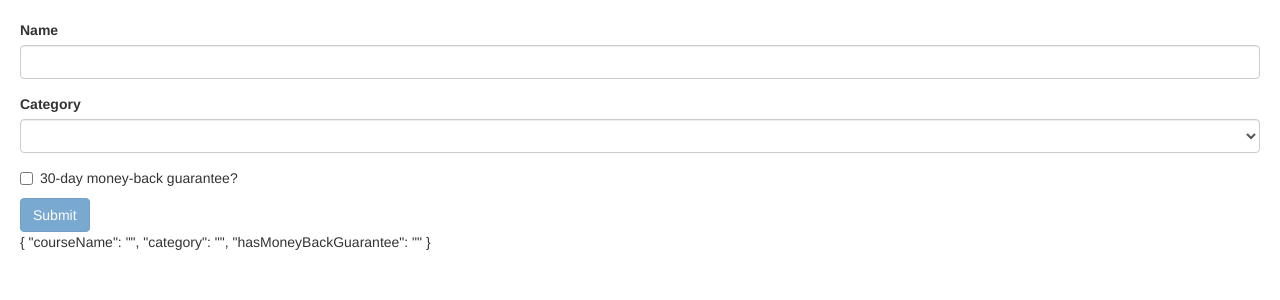
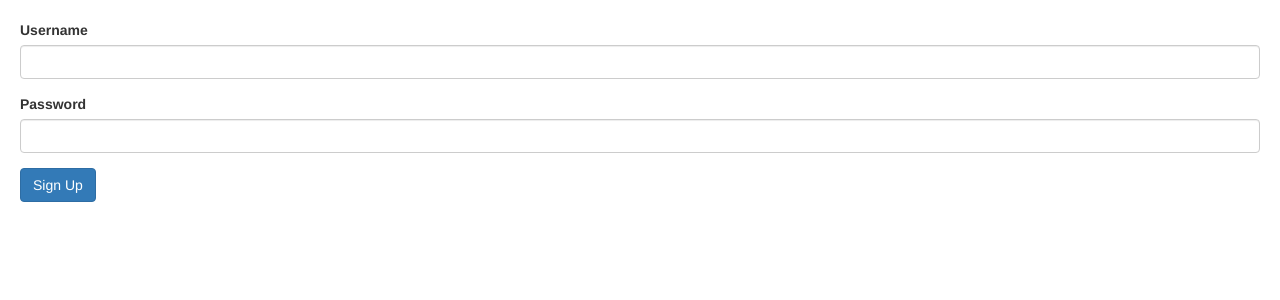
Before and after one commit to kaixuannnn/mosh-angular-learn1, an Angular app: page / in a window 1280 px wide. Shown: the top 300 px of the page. Built offline with nearby package versions, Linux system fonts and the light colour scheme.

Commit message:
reactive form validators

```diff
--- a/src/app/app.component.html
+++ b/src/app/app.component.html
@@ -1,2 +1 @@
-<!-- <app-contact-form></app-contact-form> -->
-<app-udemy-courses></app-udemy-courses>
+<signup-form></signup-form>
--- a/src/app/app.module.ts
+++ b/src/app/app.module.ts
@@ -7,7 +7,7 @@ import { CourseComponent } from './course/course.component';
 import { CoursesService } from './courses.service';
 import { AuthorsComponent } from './authors/authors.component';
 import { EmailService } from './email.service';
-import { FormsModule } from '@angular/forms';
+import { FormsModule, ReactiveFormsModule } from '@angular/forms';
 import { SummaryPipe } from './summary.pipe';
 import { FavouriteComponent } from './favourite/favourite.component';
 import { CapitalizePipeComponent } from './capitalize-pipe/capitalize-pipe.component';
@@ -18,12 +18,14 @@ import { InputFormatDirective } from './input-format.directive';
 import { ZippyComponent } from './zippy/zippy.component';
 import { ContactFormComponent } from './contact-form/contact-form.component';
 import { UdemyCoursesComponent } from './udemy-courses/udemy-courses.component';
+import { SignupFormComponent } from './signup-form/signup-form.component';
 
 @NgModule({
   declarations: [
     AppComponent,
     CoursesComponent,
     CourseComponent,
+    SignupFormComponent,
     ContactFormComponent,
     AuthorsComponent,
     SummaryPipe,
@@ -37,8 +39,8 @@ import { UdemyCoursesComponent } from './udemy-courses/udemy-courses.component';
     ContactFormComponent,
     UdemyCoursesComponent,
   ],
-  imports: [BrowserModule, FormsModule],
   providers: [CoursesService, EmailService],
   bootstrap: [AppComponent],
+  imports: [BrowserModule, FormsModule, ReactiveFormsModule],
 })
 export class AppModule {}
--- a/src/app/signup-form/signup-form.component.html
+++ b/src/app/signup-form/signup-form.component.html
@@ -1,17 +1,27 @@
-<form>
+<form [formGroup]="form">
   <div class="form-group">
     <label for="username">Username</label>
     <input
+      formControlName="username"
       id="username"
       type="text"
-            class="form-control">
+      class="form-control"
+    />
+    <div
+      *ngIf="username?.touched && username?.invalid"
+      class="alert alert-danger"
+    >
+      Username is required.
+    </div>
   </div>
   <div class="form-group">
     <label for="password">Password</label>
     <input
       id="password"
       type="text"
-            class="form-control">
+      class="form-control"
+      formControlName="password"
+    />
   </div>
   <button class="btn btn-primary" type="submit">Sign Up</button>
 </form>
--- a/src/app/signup-form/signup-form.component.ts
+++ b/src/app/signup-form/signup-form.component.ts
@@ -1,9 +1,18 @@
 import { Component } from '@angular/core';
+import { FormControl, FormGroup, Validators } from '@angular/forms';
 
 @Component({
   selector: 'signup-form',
   templateUrl: './signup-form.component.html',
-  styleUrls: ['./signup-form.component.css']
+  styleUrls: ['./signup-form.component.css'],
 })
 export class SignupFormComponent {
+  form = new FormGroup({
+    username: new FormControl('', Validators.required),
+    password: new FormControl('', Validators.required),
+  });
+
+  get username() {
+    return this.form.get('username');
+  }
 }
```
Also changed, not shown: src/app/course/course.component.ts (+3 -4 lines), 1 other file (tests, documents, lock files or other folders). Lines whose indentation alone changed are shown as unchanged.
